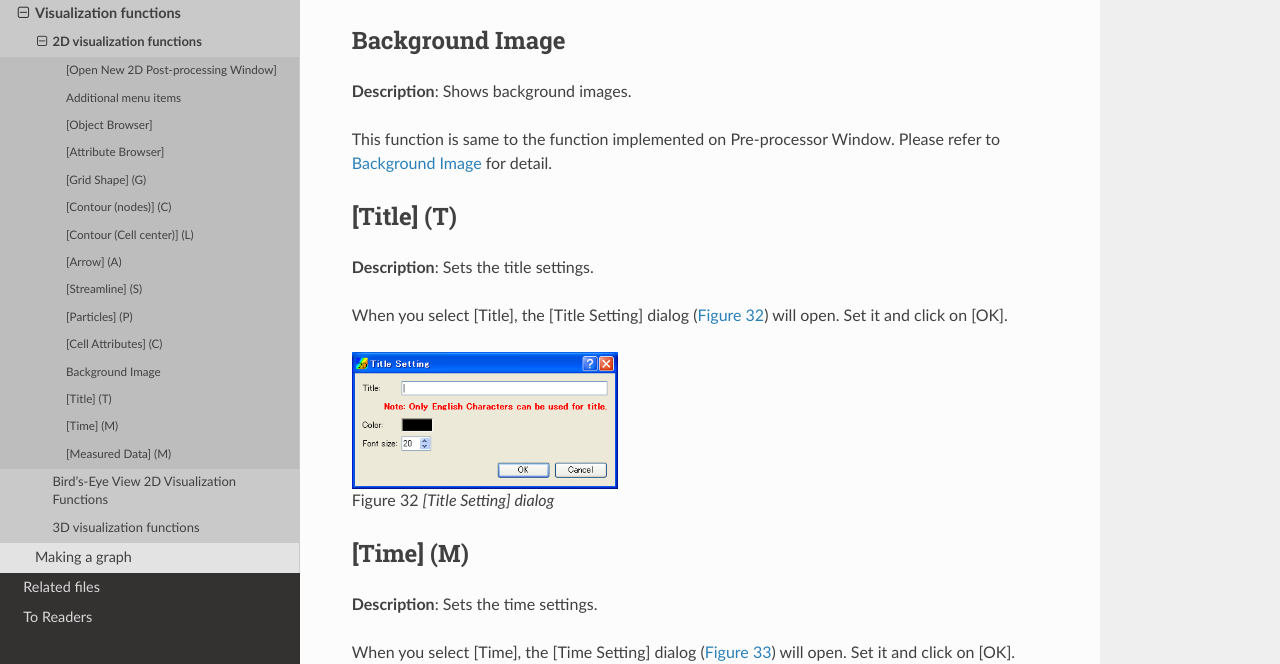
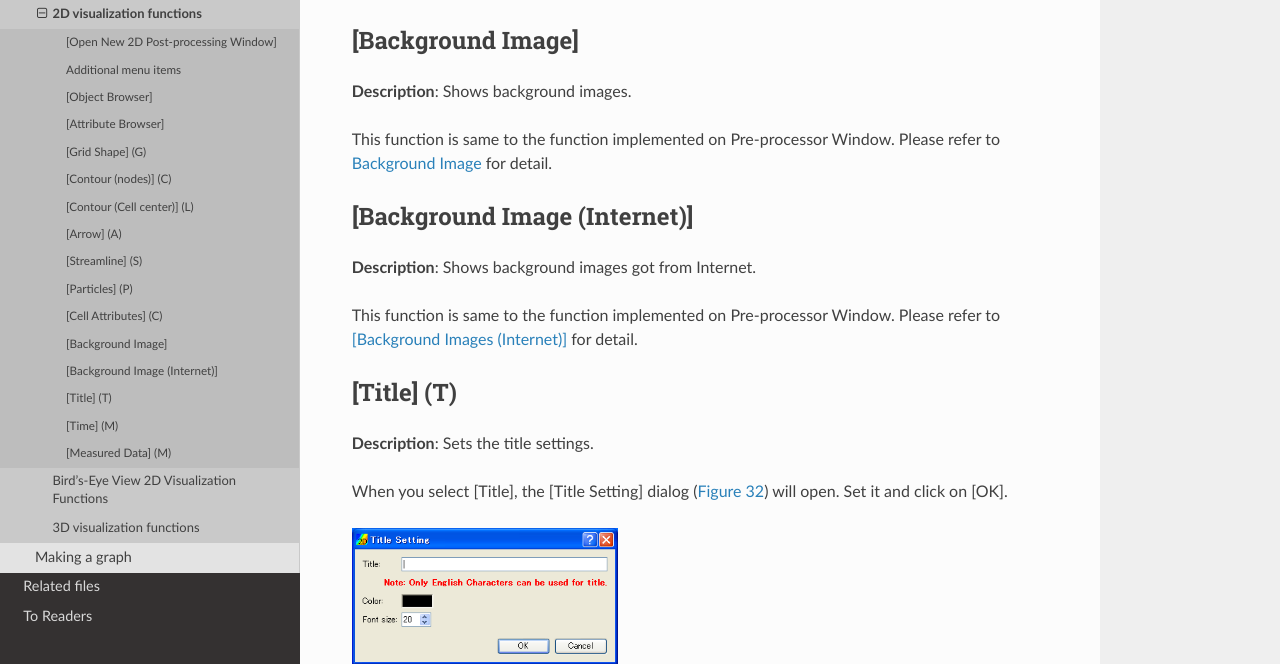
Before and after one commit to i-RIC/gui_user_manual, a Sphinx documentation site: the page built from source/05/01/01_vis2d.rst, in a window 1280 px wide and 900 px high, scrolled down 11565 px, cut to the strip 236-900 px from the top of the window. Built offline with Sphinx 7.4.7 and the Read the Docs theme 2.0.0, drawn with Linux system fonts in a browser that asks for light colours.

Commit message:
Description about [Background Images(Internet)] is added to page on vis2d window.

```diff
--- a/source/04/02_object_browser.rst
+++ b/source/04/02_object_browser.rst
@@ -46,6 +46,8 @@ for operations on [Grid].
 
 [Background Images] is used when importing background images. Refer to
 :ref:`sec_pre_bg_image_data` for operations on [Background Images].
+
+.. _sec_pre_ob_bg_internet:
 
 [Background Images (Internet)]
 ---------------------------------
--- a/source/05/01/01_vis2d.rst
+++ b/source/05/01/01_vis2d.rst
@@ -428,13 +428,21 @@ Set it and click on [OK].
    [Cell Attributes] dialog
 
 
-Background Image
-------------------
+[Background Image]
+--------------------
 
 **Description**: Shows background images.
 
 This function is same to the function implemented on Pre-processor Window.
 Please refer to :ref:`sec_pre_bg_image_data` for detail.
+
+[Background Image (Internet)]
+---------------------------------------
+
+**Description**: Shows background images got from Internet.
+
+This function is same to the function implemented on Pre-processor Window.
+Please refer to :ref:`sec_pre_ob_bg_internet` for detail.
 
 [Title] (T)
 ------------
```
